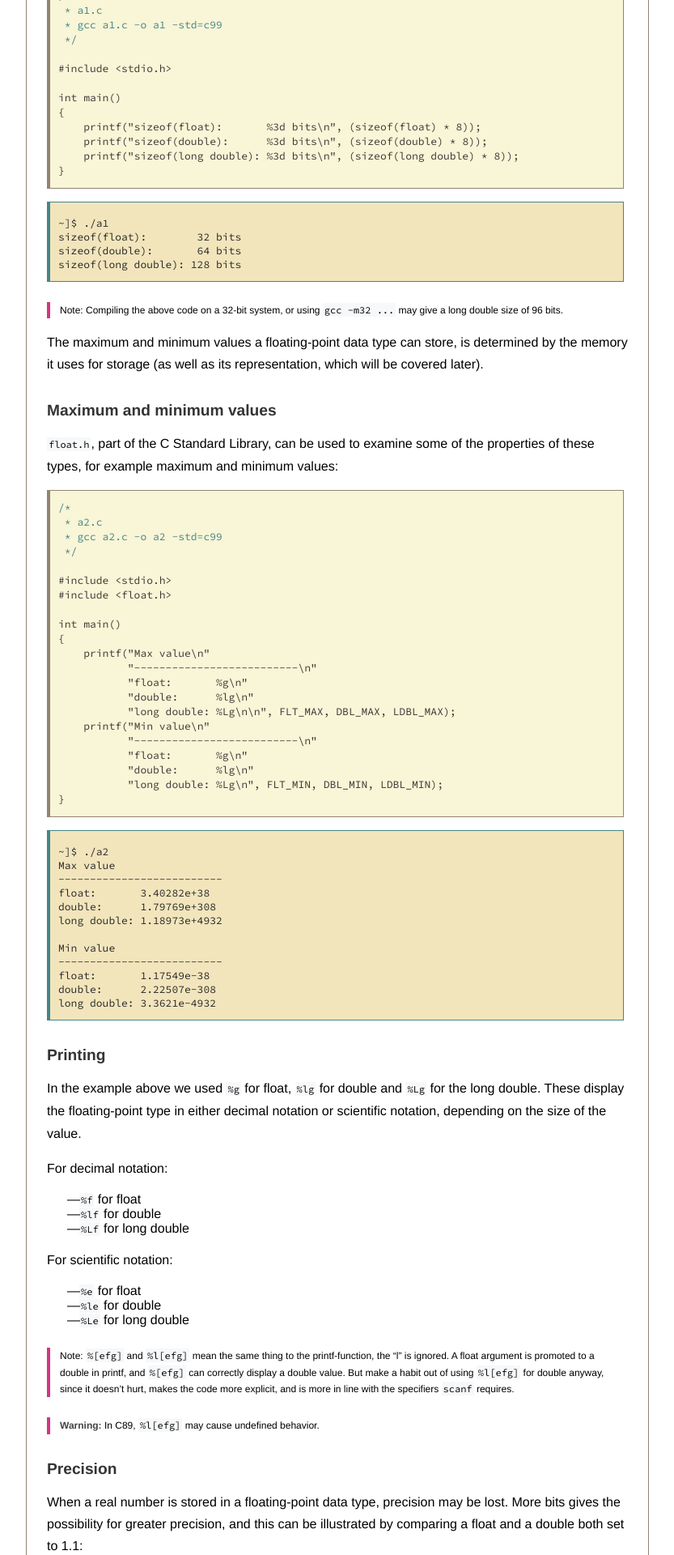
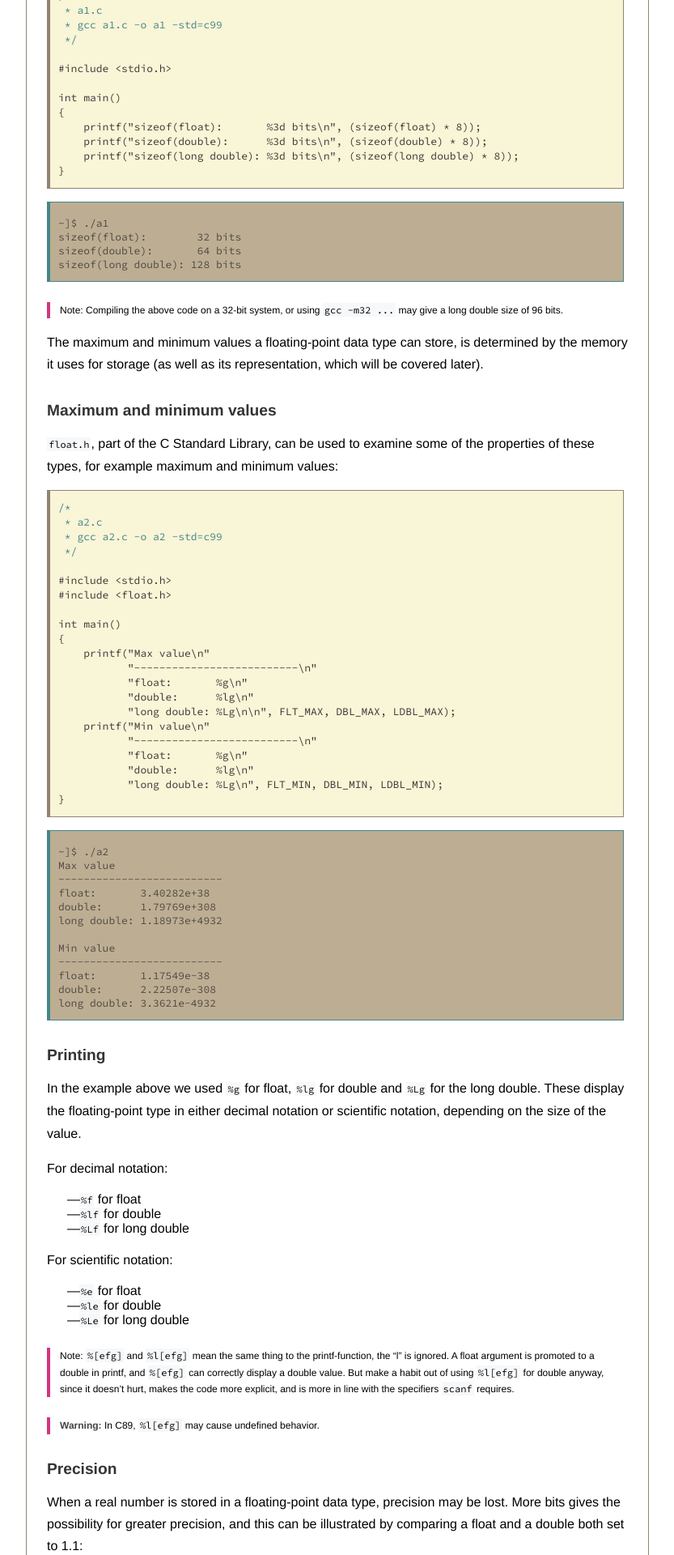
Before and after one commit to execas/execas.github.io, a Jekyll site: the page built from _posts/2019-02-28-floating-point-in-c.md, in a window 1280 px wide. Shown: the part 476-2396 px from the top of the page at 81% size, without its empty margins (223-1056 px from the left). Built offline with Jekyll 4.4.1, drawn with Linux system fonts in a browser that asks for light colours.

Commit message:
Update execas.css

```diff
--- a/css/execas.css
+++ b/css/execas.css
@@ -31,7 +31,7 @@ img {
 }
 
 .term {
-     background-color:#f2e5bc;
+     background-color:#bdae93;
      margin-left:0px;
      margin-right:5px;
      margin-top:0;
@@ -42,7 +42,7 @@ img {
      border:1px solid #458588;
      border-left:4px solid #458588;
      white-space: pre;
-     color:#282828;
+     color:#504945;
      overflow: auto;
      font-family: "Source Code Pro", monospace;
      font-size:13px;
```
